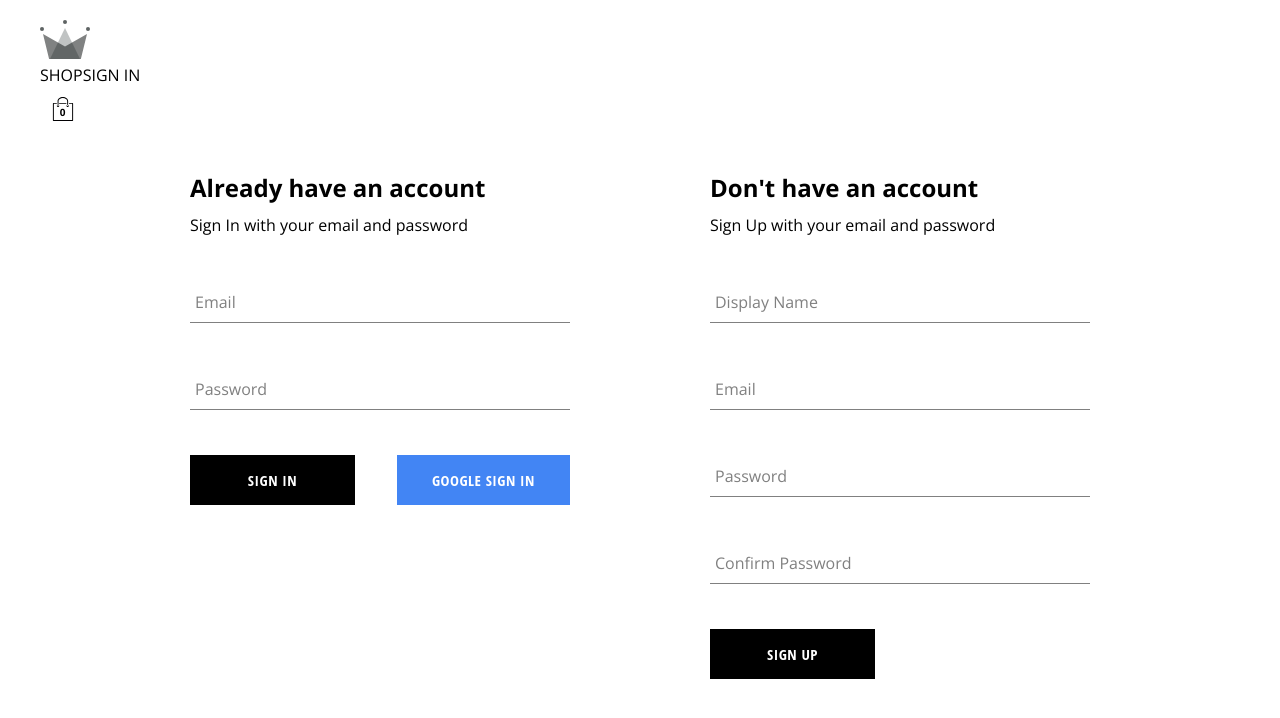
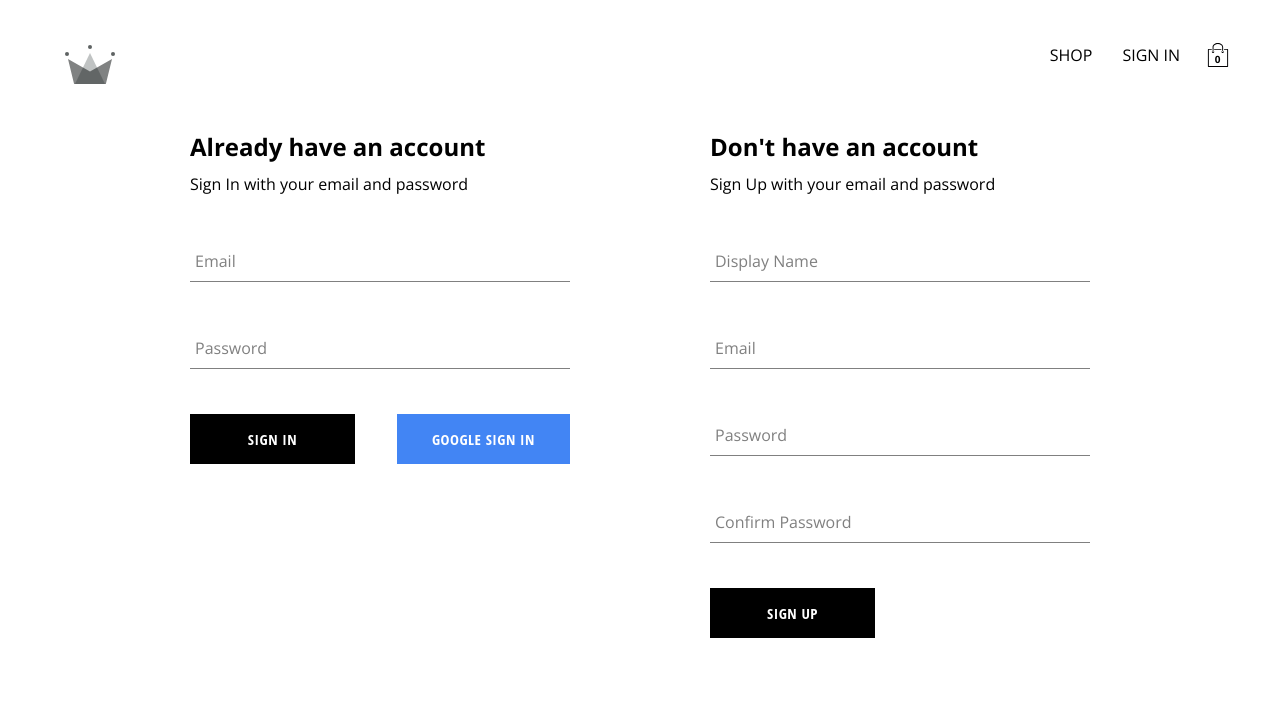
Before and after one commit to Onyekachukwu-Nweke/crown-clothing, a React (Create React App) app: page /auth in a window 1280 px wide. Shown: the top 718 px of the page. Built offline with nearby package versions, Linux system fonts and the light colour scheme; no server answers; the database is empty.

Commit message:
feat: Button converted to CSS-in-JS

```diff
--- a/src/components/button/button.component.jsx
+++ b/src/components/button/button.component.jsx
@@ -1,23 +1,25 @@
-/*
-Default
-Inverted
-Google Sign In
+import {
+  BaseButton,
+  GoogleSignInButton,
+  InvertedButton,
+} from './button.styles';
 
-*/
-
-import "./button.styles.scss";
-
-const BUTTON_TYPE_CLASSES = {
-  google: "google-sign-in",
-  inverted: "inverted",
+export const BUTTON_TYPE_CLASSES = {
+  base: 'base',
+  google: 'google-sign-in',
+  inverted: 'inverted',
 };
 
+const getButton = (buttonType = BUTTON_TYPE_CLASSES.base) =>
+  ({
+    [BUTTON_TYPE_CLASSES.base]: BaseButton,
+    [BUTTON_TYPE_CLASSES.google]: GoogleSignInButton,
+    [BUTTON_TYPE_CLASSES.inverted]: InvertedButton,
+  }[buttonType]);
+
 const Button = ({ children, buttonType, ...otherProps }) => {
-  return (
-    <button className={`button-container ${BUTTON_TYPE_CLASSES[buttonType]}`} {...otherProps}>
-      {children}
-    </button>
-  );
+  const CustomButton = getButton(buttonType);
+  return <CustomButton {...otherProps}>{children}</CustomButton>;
 };
 
 export default Button;
--- a/src/components/button/button.styles.scss
+++ b/src/components/button/button.styles.jsx
@@ -1,4 +1,6 @@
-.button-container {
+import styled from "styled-components";
+
+export const BaseButton = styled.button`
   min-width: 165px;
   width: auto;
   height: 50px;
@@ -21,8 +23,9 @@
     color: black;
     border: 1px solid black;
   }
+`;
 
-  &.google-sign-in {
+export const GoogleSignInButton = styled(BaseButton)`
   background-color: #4285f4;
   color: white;
 
@@ -30,9 +33,9 @@
     background-color: #357ae8;
     border: none;
   }
-  }
+`;
 
-  &.inverted {
+export const InvertedButton = styled(BaseButton)`
   background-color: white;
   color: black;
   border: 1px solid black;
@@ -42,5 +45,4 @@
     color: white;
     border: none;
   }
-  }
-}
+`;
--- a/src/components/product-card/product-card.component.jsx
+++ b/src/components/product-card/product-card.component.jsx
@@ -1,5 +1,5 @@
 import { useContext } from "react";
-import Button from "../button/button.component";
+import Button, {BUTTON_TYPE_CLASSES} from "../button/button.component";
 import { CartContext } from "../../context/cart.context";
 import "./product-card.styles.scss";
 
@@ -16,7 +16,7 @@ const ProductCard = ({ product }) => {
         <span className="name">{name}</span>
         <span className="price">{price}</span>
       </div>
-      <Button buttonType="inverted" onClick={addProductToCart}>
+      <Button buttonType={BUTTON_TYPE_CLASSES.inverted} onClick={addProductToCart}>
         Add to cart
       </Button>
     </div>
--- a/src/components/sign-in/sign-in-form.component.jsx
+++ b/src/components/sign-in/sign-in-form.component.jsx
@@ -1,7 +1,7 @@
 import { useState } from "react";
 
 import FormInput from "../form-input/form-input.component";
-import Button from "../button/button.component";
+import Button, { BUTTON_TYPE_CLASSES } from "../button/button.component";
 
 import {
   signInWithGooglePopup,
@@ -79,10 +79,10 @@ const SignInForm = () => {
         />
 
         <div className="buttons-container">
-          <Button buttonType="default" type="submit">
+          <Button buttonType={BUTTON_TYPE_CLASSES.base} type="submit">
             Sign In
           </Button>
-          <Button type="button" buttonType="google" onClick={signInWithGoogle}>
+          <Button type="button" buttonType={BUTTON_TYPE_CLASSES.google} onClick={signInWithGoogle}>
             Google Sign In
           </Button>
         </div>
--- a/src/components/sign-up/sign-up-form.component.jsx
+++ b/src/components/sign-up/sign-up-form.component.jsx
@@ -5,7 +5,7 @@ import {
   createAuthUserWithEmailandPassword,
   createUserDocumentFromAuth,
 } from "../../utils/firebase/firebase.utils";
-import Button from "../button/button.component";
+import Button, { BUTTON_TYPE_CLASSES } from "../button/button.component";
 
 import "./sign-up-form.styles.scss"
 
@@ -94,7 +94,7 @@ const SignUpForm = () => {
           value={confirmPassword}
         />
 
-        <Button buttonType='default' type="submit">Sign Up</Button>
+        <Button buttonType={BUTTON_TYPE_CLASSES.base} type="submit">Sign Up</Button>
       </form>
     </div>
   );
--- a/src/routes/navigation/navigation.component.jsx
+++ b/src/routes/navigation/navigation.component.jsx
@@ -10,7 +10,7 @@ import { signOutUser } from "../../utils/firebase/firebase.utils";
 
 import { CartContext } from "../../context/cart.context";
 
-import "./navigation.styles.jsx"
+import { NavigationContainer, LogoContainer, NavLinks, NavLink } from "./navigation.styles";
 
 const Navigation = () => {
   const { currentUser, } = useContext(UserContext);
@@ -19,27 +19,27 @@ const Navigation = () => {
 
   return(
     <Fragment>
-      <div className="navigation">
-        <Link className="logo-container" to="/">
+      <NavigationContainer>
+        <LogoContainer to="/">
           <CrwnLogo className="logo"/>
-        </Link>
-        <div className="nav-links-container">
-          <Link className="nav-link" to="/shop">
+        </LogoContainer>
+        <NavLinks>
+          <NavLink to="/shop">
             SHOP
-          </Link>
+          </NavLink>
           {
             currentUser ? (
-              <span className="nav-link" onClick={signOutUser}>SIGN OUT</span>
+              <NavLink as='span' onClick={signOutUser}>SIGN OUT</NavLink>
             ) : (
-              <Link className="nav-link" to="/auth">
+              <NavLink to="/auth">
                 SIGN IN
-              </Link>
+              </NavLink>
             )
           }
          <CartIcon />
-        </div>
+        </NavLinks>
         {isCartOpen && <CartDropdown />}
-      </div>
+      </NavigationContainer>
       <Outlet />
     </Fragment>
   );
--- a/src/routes/navigation/navigation.styles.jsx
+++ b/src/routes/navigation/navigation.styles.jsx
@@ -1,4 +1,5 @@
 import styled from "styled-components";
+import { Link } from "react-router-dom";
 
 export const NavigationContainer = styled.div`
   height: 70px;
@@ -6,27 +7,23 @@ export const NavigationContainer = styled.div`
   display: flex;
   justify-content: space-between;
   margin-bottom: 25px;
-`
+`;
 
-// .navigation {
+export const LogoContainer = styled(Link)`
+  height: 100%;
+  width: 70px;
+  padding: 25px;
+`;
 
+export const NavLinks = styled.div`
+  width: 50%;
+  height: 100%;
+  display: flex;
+  align-items: center;
+  justify-content: flex-end;
+`;
 
-//   .logo-container {
-//     height: 100%;
-//     width: 70px;
-//     padding: 25px;
-//   }
-
-//   .nav-links-container {
-//     width: 50%;
-//     height: 100%;
-//     display: flex;
-//     align-items: center;
-//     justify-content: flex-end;
-
-//     .nav-link {
-//       padding: 10px 15px;
-//       cursor: pointer;
-//     }
-//   }
-// }
+export const NavLink = styled(Link)`
+  padding: 10px 15px;
+  cursor: pointer;
+`;
```
Lines whose indentation alone changed are shown as unchanged.
